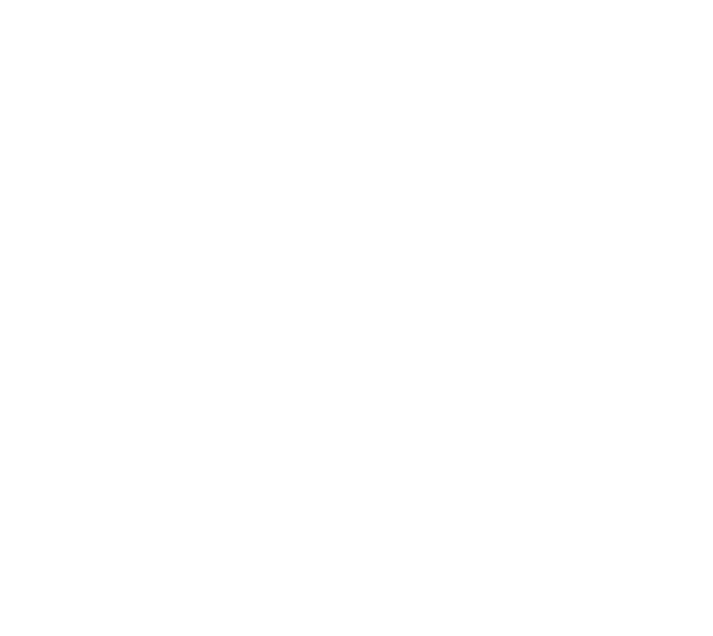
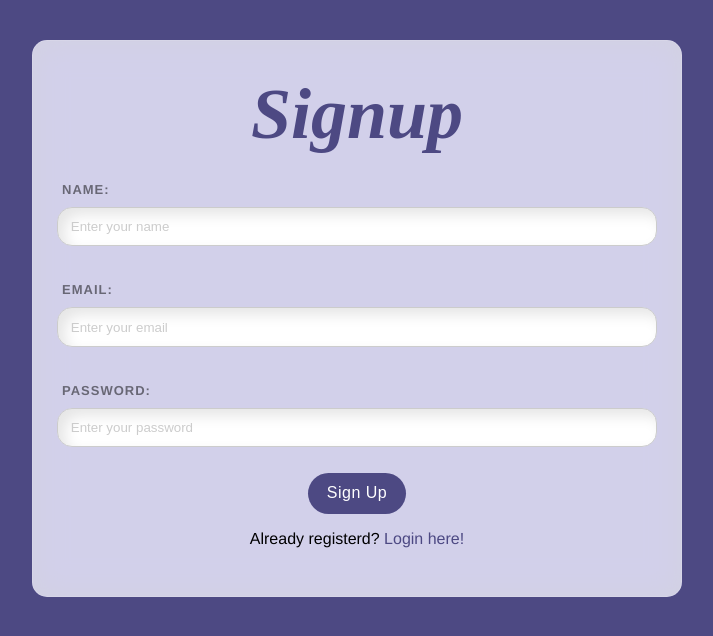
Before and after one commit to shivanshu2000/chat-app, a Vue app: page /signup in a window 1280 px wide. Before the commit this address had no page. Shown: the top 636 px of the page, without its empty margins (283-996 px from the left). Built offline with nearby package versions, Linux system fonts and the light colour scheme; a web font is replaced by a local one.

Commit message:
sign up completed

```diff
--- a/src/App.vue
+++ b/src/App.vue
@@ -1,5 +1,7 @@
 <template>
-  <router-view />
+  <div class="container">
+    <router-view />
+  </div>
 </template>
 
 <style>
@@ -8,4 +10,10 @@
   -webkit-font-smoothing: antialiased;
   -moz-osx-font-smoothing: grayscale;
 }
+
+.container {
+  background-color: #4d4983;
+  padding: 2.5rem;
+  min-height: 100vh;
+}
 </style>
--- a/src/assets/main.css
+++ b/src/assets/main.css
@@ -3,3 +3,33 @@ body {
   padding: 0;
   box-sizing: border-box;
 }
+
+.links {
+  margin-top: 1rem;
+  color: #4d4983;
+  text-decoration: none;
+}
+
+.error {
+  background: rgba(255, 0, 0, 0.5);
+  font-size: 1rem;
+  font-weight: bold;
+  padding: 0.9rem 1rem;
+  border-radius: 15px;
+  width: 80%;
+  text-align: center;
+  display: flex;
+  justify-content: space-around;
+  align-items: center;
+  color: white;
+  margin-bottom: 1rem;
+  border: 1px solid rgba(255, 0, 0, 0.5);
+}
+
+.input__error {
+  color: red;
+  margin-left: 7px;
+  margin-top: -5px;
+  font-weight: normal;
+  font-size: 16px;
+}
--- /dev/null
+++ b/src/composables/useSignup.js
@@ -0,0 +1,28 @@
+import { ref } from 'vue';
+import { auth } from '../firebase/config';
+
+const error = ref('');
+
+const signup = async (name, email, password) => {
+  error.value = null;
+
+  try {
+    const user = await auth.createUserWithEmailAndPassword(email, password);
+    if (!user) {
+      throw new Error('An error occured! Please try again later.');
+    }
+
+    await user.user.updateProfile({ displayName: name });
+    error.value = null;
+    return user;
+  } catch (err) {
+    error.value = err.message;
+    console.log(error.value);
+  }
+};
+
+const useSignup = () => {
+  return { error, signup };
+};
+
+export default useSignup;
--- a/src/firebase/config.js
+++ b/src/firebase/config.js
@@ -1,5 +1,6 @@
 import firebase from 'firebase/app';
 import 'firebase/firestore';
+import 'firebase/auth';
 
 const firebaseConfig = {
   apiKey: 'AIzaSyDKrHVQarNZ447hMQAj66kJX5fDs8Atgl4',
@@ -13,7 +14,8 @@ const firebaseConfig = {
 firebase.initializeApp(firebaseConfig);
 
 const firestore = firebase.firestore();
+const auth = firebase.auth();
 
 const timestamp = firebase.firestore.FieldValue.serverTimestamp;
 
-export { firestore, timestamp };
+export { firestore, timestamp, auth };
--- a/src/router/index.js
+++ b/src/router/index.js
@@ -1,11 +1,23 @@
 import { createRouter, createWebHistory } from 'vue-router';
 import Home from '../views/Home.vue';
+import Login from '../views/Login.vue';
+import Signup from '../views/Signup.vue';
 
 const routes = [
   {
     path: '/',
     name: 'Home',
     component: Home,
+  },
+  {
+    path: '/login',
+    name: 'Login',
+    component: Login,
+  },
+  {
+    path: '/signup',
+    name: 'Signup',
+    component: Signup,
   },
 ];
 
--- a/src/views/Home.vue
+++ b/src/views/Home.vue
@@ -1,27 +1,11 @@
 <template>
-  <div class="container">
-    hello, welcome
-    <Signup />
-    <Login />
+  <div>
+    hello
   </div>
 </template>
 
 <script>
-import Signup from '@/components/Signup.vue';
-import Login from '@/components/Login.vue';
-
 export default {
   name: 'Home',
-  components: {
-    Signup,
-    Login,
-  },
 };
 </script>
-
-<style>
-.container {
-  background-color: #4d4983;
-  min-height: 100vh;
-}
-</style>
--- a/src/components/Login.vue
+++ b/src/views/Login.vue
@@ -15,6 +15,14 @@
     </div>
 
     <button>Log in</button>
+    <p style="margin-top:1rem">
+      Don't have an account?
+      <span>
+        <router-link class="links" :to="{ name: 'Signup' }"
+          >Register here!</router-link
+        ></span
+      >
+    </p>
   </form>
 </template>
 
--- a/src/components/Signup.vue
+++ b/src/views/Signup.vue
@@ -1,6 +1,15 @@
 <template>
   <form @submit.prevent="handleSubmit">
     <div class="title">Signup</div>
+    <div v-if="error" class="error">{{ error }}</div>
+    <div v-if="validationError" class="error">
+      {{ validationError }}
+      <span
+        style="margin-left: auto; cursor:pointer"
+        @click="validationError = ''"
+        >X</span
+      >
+    </div>
     <div class="inputs__container">
       <label>Name:</label>
       <input type="text" placeholder="Enter your name" v-model="displayName" />
@@ -16,25 +25,89 @@
         placeholder="Enter your password"
         v-model="password"
       />
+      <div class="input__error" v-if="passwordError">
+        {{ passwordError }}
+      </div>
     </div>
 
-    <button>Sign up</button>
+    <button>
+      {{ loading ? 'Signing up...' : 'Sign up' }}
+    </button>
+
+    <p>
+      Already registerd?
+      <span>
+        <router-link class="links" :to="{ name: 'Login' }"
+          >Login here!</router-link
+        ></span
+      >
+    </p>
   </form>
 </template>
 
 <script>
 import { ref } from '@vue/reactivity';
+import useSignup from '@/composables/useSignup';
+import { watch } from '@vue/runtime-core';
+
 export default {
   name: 'Signup',
   setup() {
     const displayName = ref('');
     const email = ref('');
     const password = ref('');
+    const loading = ref(false);
+    const validationError = ref(null);
+    const passwordError = ref(null);
+    const { error, signup } = useSignup();
 
-    const handleSubmit = () => {
+    watch(password, () => {
+      if (password.value.length >= 6) {
+        passwordError.value = null;
+      }
+    });
+
+    const handleSubmit = async () => {
       console.log('here');
+      passwordError.value = null;
+
+      if (
+        !!displayName.value === false ||
+        !!email.value === false ||
+        !!password.value === false
+      ) {
+        validationError.value = 'All fields are required';
+        loading.value = false;
+        return;
+      }
+      if (password.value.length < 6) {
+        passwordError.value = 'Password shoud be atleast 6 characters long';
+        password.value = '';
+        return;
+      }
+      if (!!displayName.value && !!email.value && !!password.value) {
+        loading.value = true;
+        await signup(displayName.value, email.value, password.value);
+
+        // displayName.value = '';
+        email.value = '';
+        password.value = '';
+
+        loading.value = false;
+        console.log(error);
+        return;
+      }
     };
-    return { displayName, email, password, handleSubmit };
+    return {
+      displayName,
+      email,
+      password,
+      handleSubmit,
+      error,
+      validationError,
+      loading,
+      passwordError,
+    };
   },
 };
 </script>
```
